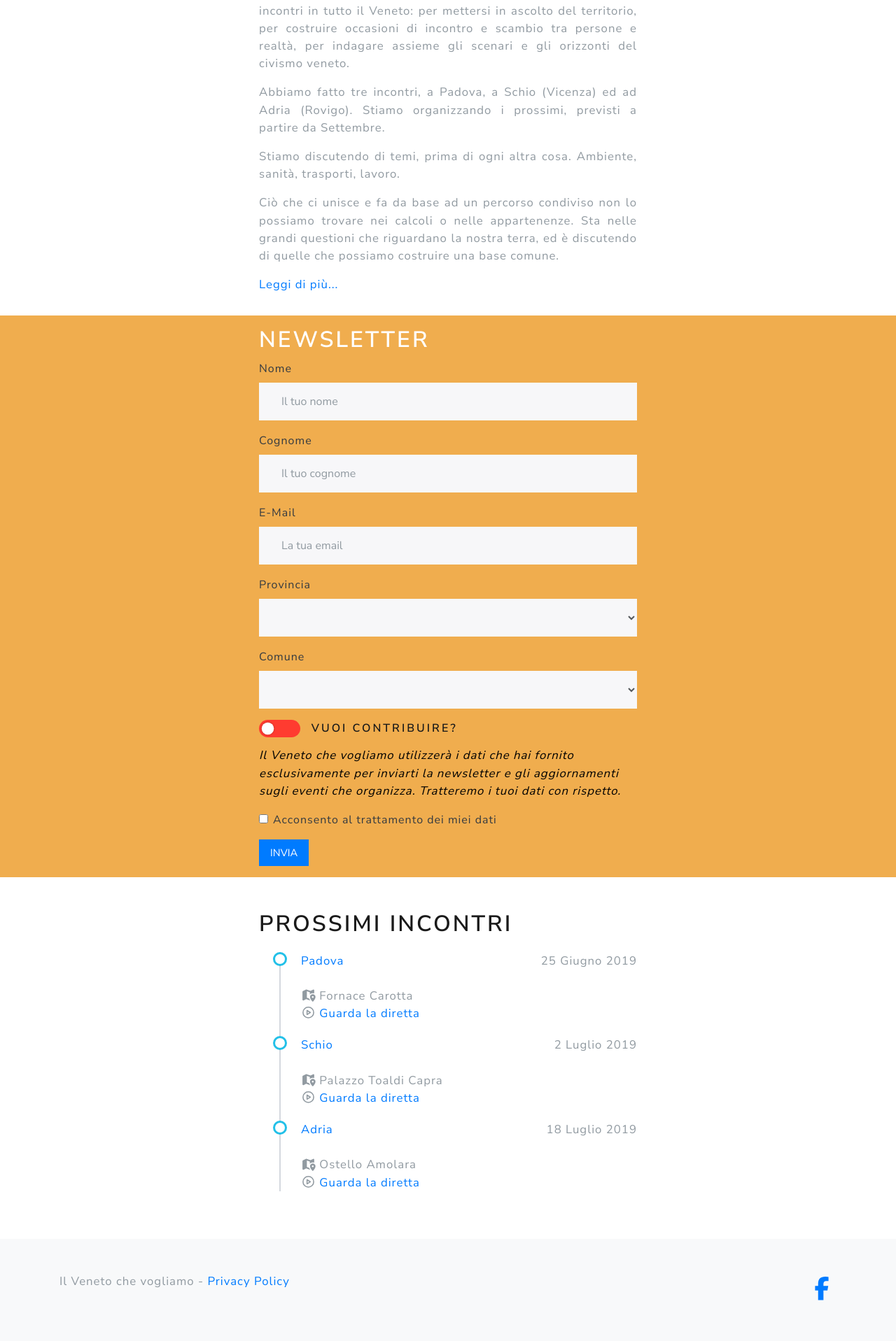
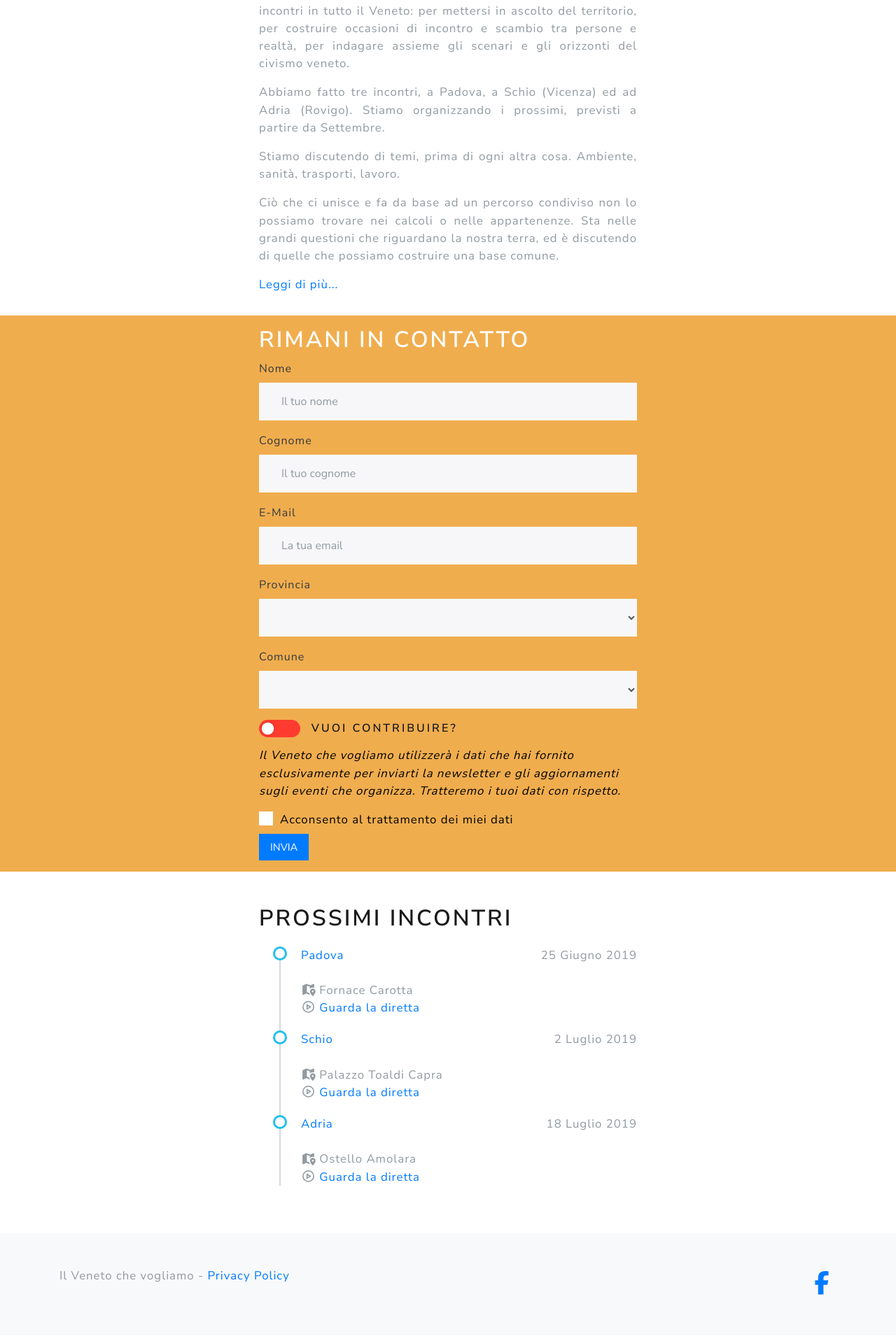
Before and after one commit to venetochevogliamo/venetochevogliamo.it, a Jekyll site: the page built from index.html, in a window 1280 px wide. Shown: the part 665-2582 px from the top of the page at 70% size. Built offline with Jekyll 4.4.1, drawn with Linux system fonts in a browser that asks for light colours; nearby versions of some CDN libraries; library files that are not in the unit come from our copies; comment, search, counter and statistics services are not loaded.

Commit message:
Fix privacy checkbox

```diff
--- a/_includes/newsletter.html
+++ b/_includes/newsletter.html
@@ -3,7 +3,7 @@
   <div class="container">
     <div class="row justify-content-md-center py-3">
       <div class="col col-md-6">
-        <h1>Newsletter</h1>
+        <h1>Rimani in contatto</h1>
 
         <!-- Begin Mailchimp Signup Form -->
         <div id="mc_embed_signup">
@@ -119,20 +119,19 @@
               </i>
 
               <p></p>
-              <div class="form-group form-check">
+              <div class="privacy">
                 <input
                   type="checkbox"
                   id="gdpr_14865"
                   name="gdpr[14865]"
                   value="Y"
-                  class="form-check-input"
+                  class="styled-checkbox"
                   required
                 />
-                <label class="form-check-label" for="gdpr_14865"
+                <label for="gdpr_14865"
                   >Acconsento al trattamento dei miei dati</label
                 >
               </div>
-
               <div id="mce-responses" class="clear">
                 <div
                   class="response"
--- a/assets/main.scss
+++ b/assets/main.scss
@@ -193,7 +193,7 @@
       font-size: $h5-font-size;
     }
   }
-  #privacy {
+  .privacy {
     .styled-checkbox {
       position: absolute; // take it out of document flow
       opacity: 0; // hide it
```
